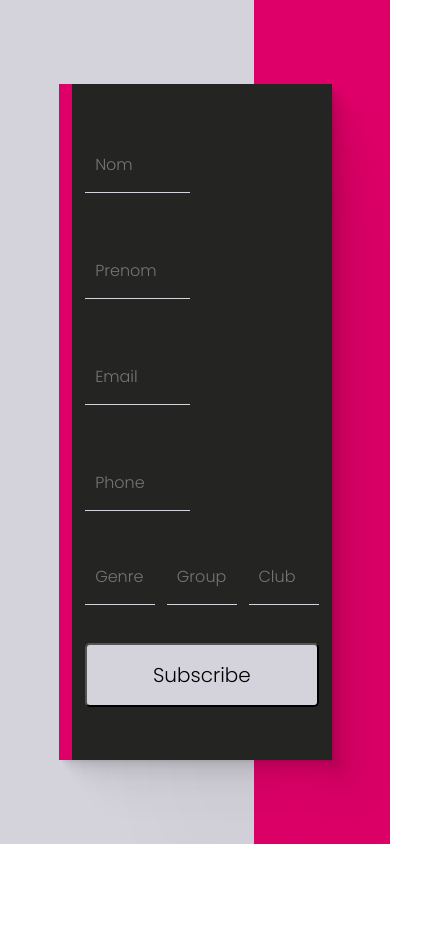
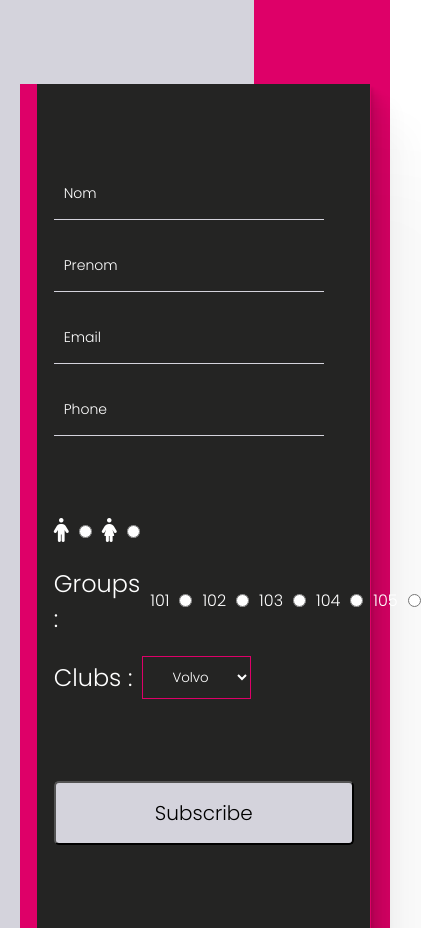
Before and after one commit to jalalkadori/JS-Club-Subscription-Form-Validation, a plain HTML site: page index.html in a window 390 px wide. Shown: the top 928 px of the page, 421 px wide, since content can reach past the window. Before the commit the page ends 844 px from the top, so only its background shows below. Drawn offline with Linux system fonts and the light colour scheme.

Commit message:
adding more styling and html elements

```diff
--- /dev/null
+++ b/Mobile.css
@@ -0,0 +1,30 @@
+@media only screen and (max-width: 992px) {
+    .container {
+        width: 100%;
+        height: 120vh;
+    }
+
+    .form-box {
+        width: 90%;
+        height: 100vh;
+        left: 5%;
+    }
+
+    .personal-info {
+        display: flex;
+        flex-direction: column;
+        justify-content: space-between;
+        gap: 20px
+    }
+    .personal-info input {
+        width: 90%;
+        font-size: 14px;
+    }
+
+    .club-info {
+        flex-direction: column;
+        justify-content: flex-start;
+        align-items: flex-start;
+        gap: 20px;
+    }
+  }
--- a/index.html
+++ b/index.html
@@ -5,7 +5,9 @@
     <meta http-equiv="X-UA-Compatible" content="IE=edge">
     <meta name="viewport" content="width=device-width, initial-scale=1.0">
     <link rel="stylesheet" href="./style.css">
+    <link rel="stylesheet" href="./Mobile.css">
     <link rel="stylesheet" href="./animation.css">
+    <script src="https://kit.fontawesome.com/6996d94af3.js" crossorigin="anonymous"></script>
     <title>Solicode Subscription Form</title>
 </head>
 <body>
@@ -14,7 +16,7 @@
         <div class="form-box">
             <div class="form-title"></div>
             <div class="form-content">
-                <form action="">
+                <form>
                     <div class="personal-info">
                         <input type="text" id="Nom" placeholder="Nom" required>
                         <input type="text" id="Prenom" placeholder="Prenom" required>
@@ -22,9 +24,35 @@
                         <input type="text" id="Phone" placeholder="Phone" required>
                     </div>
                     <div class="club-info">
-                        <input type="text" id="Genre" placeholder="Genre" required>
-                        <input type="text" id="Group" placeholder="Group" required>
-                        <input type="text" id="Club" placeholder="Club" required>
+                        <div class="radio">
+                            <label for="homme"><i class="fa-sharp fa-solid fa-person"></i></label>
+                            <input type="radio" id="homme">
+                            <label for="femme"><i class="fa-solid fa-person-dress"></i></label>
+                            <input type="radio" id="femme">
+                        </div>
+
+                        <div class="radio">
+                            <h2>Groups :</h2>
+                            <label for="101">101</label>
+                            <input type="radio" id="101">
+                            <label for="102">102</label>
+                            <input type="radio" id="102">
+                            <label for="103">103</label>
+                            <input type="radio" id="103">
+                            <label for="104">104</label>
+                            <input type="radio" id="104">
+                            <label for="105">105</label>
+                            <input type="radio" id="105">
+                        </div>
+
+                        <div class="radio">
+                            <h2 >Clubs :</h2>
+                            <select name="cars" id="cars">
+                              <option value="volvo">Volvo</option>
+                              <option value="saab">Saab</option>
+                              <option value="opel">Opel</option>
+                            </select>
+                        </div>
                     </div>
                     <div>
                         <button>Subscribe</button>
--- a/script.js
+++ b/script.js
@@ -0,0 +1 @@
+// club list selection
--- a/style.css
+++ b/style.css
@@ -17,21 +17,14 @@
 	height: 100vh;
 	display: flex;
 	flex-direction: row;
-
-
+	overflow: auto;
 }
 .white {
 	width: 65%;
-	height: 100vh;
 	background: #D4D3DC;
-	overflow: hidden;
 }
-
-/* abackground animation */
-
 .blue {
 	width: 35%;
-	height: 100vh;
 	background: #DE0068;
 }
 
@@ -55,8 +48,7 @@
 }
 
 .form-title {
-	width: 10%;
-	height: 100%;
+	width: 5%;
 	background: #DE0068;
 	display: flex;
 	justify-content: flex-start;
@@ -66,7 +58,6 @@
 .form-content {
 	width: 95%;
 	height: 100%;
-	margin-left: -5%;
 	background: #242423;
 	display: flex;
 }
@@ -99,6 +90,9 @@ form {
 .personal-info input:focus {
 	border-bottom: 1px solid #DE0068;
 }
+.personal-info input::placeholder {
+	color: white;
+}
 .club-info {
 	display: flex;
 	flex-direction: row;
@@ -107,7 +101,6 @@ form {
 }
 
 .club-info input {
-	width: 30%;
 	padding: 15px 10px;
 	background: none;
 	border: none;
@@ -115,6 +108,16 @@ form {
 	border-bottom: 1px solid #D4D3DC;
 	color: white;
 	font-size: 16px;
+}
+.club-info input::placeholder {
+	color: white;
+}
+.club-info label {
+	color: white;
+}
+.club-info label i{
+	color: white;
+	font-size: 24px;
 }
 .club-info input:focus {
 	border-bottom: 1px solid #DE0068;
@@ -131,3 +134,29 @@ form {
 	background: #DE0068;
 	color: white;
 }
+
+
+.radio {
+	display: flex;
+	flex-direction: row;
+	justify-content: space-around;
+	align-items: center;
+	align-content: flex-end;
+	gap: 10px;
+}
+.radio h2{
+	color: white;
+	font-weight: 300;
+}
+.radio select{
+	background: none;
+	color: white;
+	padding: 10px 25px;
+	border: 1px solid #DE0068;;
+
+}
+.radio select option{
+	background: none;
+	color: white;
+
+}
```
